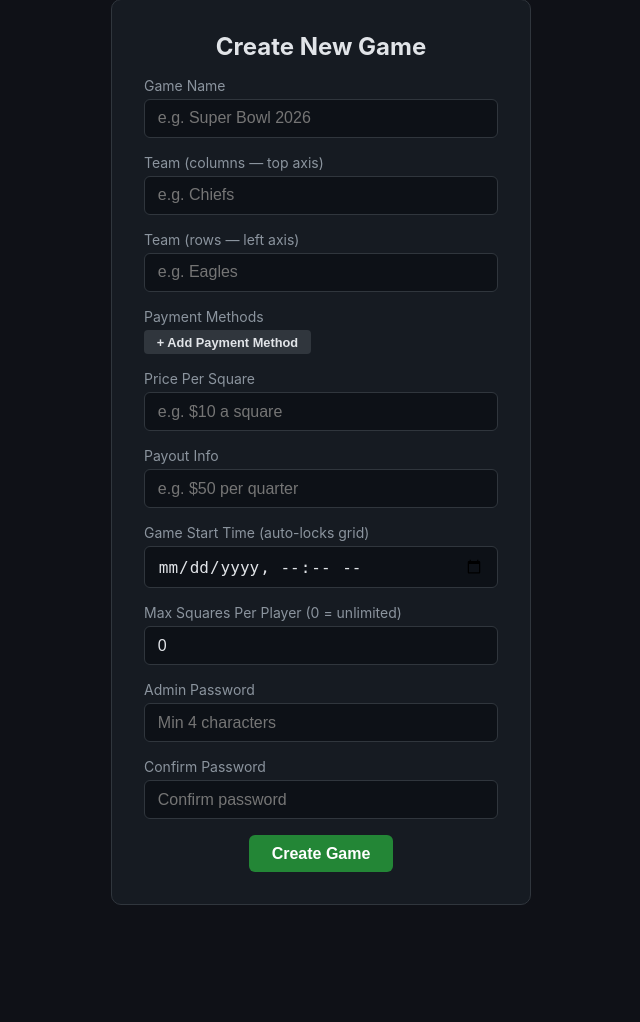
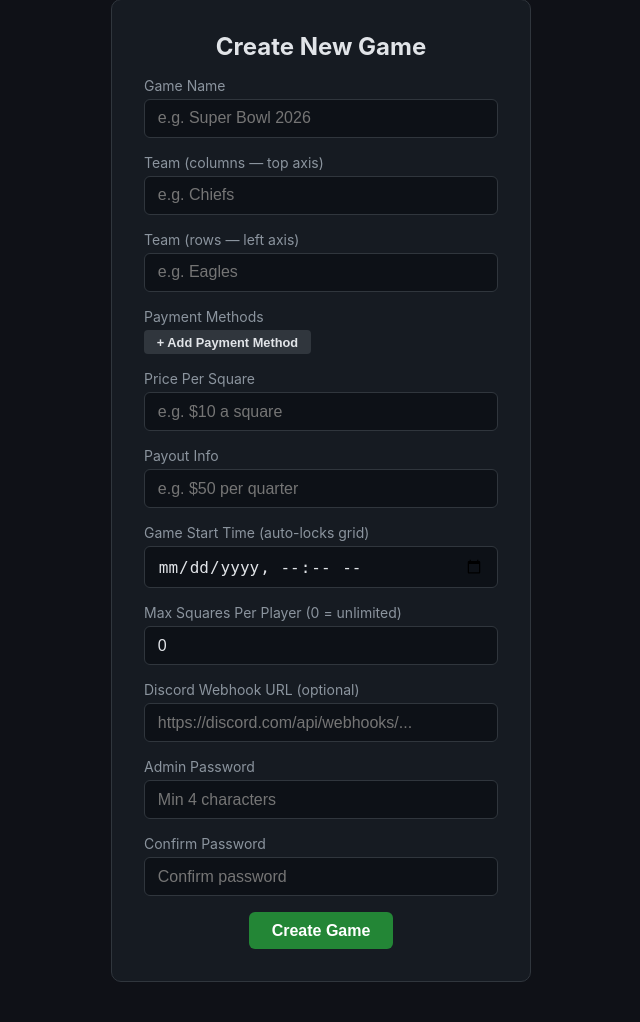
Before and after one commit to juantronn11/grid_game, a Flask app: page /create in a window 1280 px wide. Shown: the part 138-1160 px from the top of the page, without its empty margins (319-959 px from the left). Before the commit the page ends 1043 px from the top, so only its background shows below. Run offline with Flask 3, Linux system fonts and the light colour scheme; some libraries are stand-ins or nearby versions.

Commit message:
added admin/host notifications via discord setup

```diff
--- a/app.py
+++ b/app.py
@@ -3,6 +3,7 @@ import json
 import random
 import secrets
 import datetime
+import urllib.request
 import psycopg2
 import psycopg2.extras
 import psycopg2.errors
@@ -21,6 +22,7 @@ SCRIPT_DIR = os.path.dirname(os.path.abspath(__file__))
 load_dotenv(os.path.join(SCRIPT_DIR, ".env"))
 DATABASE_URL = os.environ.get("DATABASE_URL")
 SUPER_ADMIN_PASSWORD = os.environ.get("SUPER_ADMIN_PASSWORD", "admin1234")
+SUPERADMIN_DISCORD_WEBHOOK = os.environ.get("SUPERADMIN_DISCORD_WEBHOOK", "")
 
 app = Flask(__name__)
 app.secret_key = os.environ.get("SECRET_KEY", secrets.token_hex(16))
@@ -46,7 +48,8 @@ CREATE TABLE IF NOT EXISTS games (
     lock_at     TEXT NOT NULL DEFAULT '',
     square_price TEXT NOT NULL DEFAULT '',
     payout_info TEXT NOT NULL DEFAULT '',
-    max_claims  INTEGER NOT NULL DEFAULT 0
+    max_claims  INTEGER NOT NULL DEFAULT 0,
+    discord_webhook TEXT NOT NULL DEFAULT ''
 );
 
 CREATE TABLE IF NOT EXISTS claims (
@@ -112,6 +115,7 @@ MIGRATIONS = [
         requested_at TEXT NOT NULL,
         FOREIGN KEY (game_id) REFERENCES games(id)
     )""",
+    "ALTER TABLE games ADD COLUMN discord_webhook TEXT NOT NULL DEFAULT ''",
 ]
 
 
@@ -148,6 +152,22 @@ def init_db():
             db.rollback()
     cur.close()
     db.close()
+
+
+# ── Discord webhook ───────────────────────────────────────────────
+
+def send_discord_notification(webhook_url, message):
+    if not webhook_url:
+        return
+    try:
+        data = json.dumps({"content": message}).encode("utf-8")
+        req = urllib.request.Request(
+            webhook_url, data=data,
+            headers={"Content-Type": "application/json"},
+        )
+        urllib.request.urlopen(req, timeout=3)
+    except Exception:
+        pass
 
 
 # ── Grid helpers ──────────────────────────────────────────────────
@@ -308,6 +328,7 @@ def create_game():
     payout_info = request.form.get("payout_info", "").strip()
     lock_at = request.form.get("lock_at", "").strip()
     max_claims = request.form.get("max_claims", 0, type=int)
+    discord_webhook = request.form.get("discord_webhook", "").strip()
 
     game_id = secrets.token_hex(4)
     now = datetime.datetime.now().isoformat()
@@ -315,11 +336,13 @@ def create_game():
     db = get_db()
     cur = get_cursor()
     cur.execute(
-        "INSERT INTO games (id, name, admin_password_hash, created_at, row_numbers, col_numbers, team_x, team_y, payment_methods, square_price, payout_info, lock_at, max_claims) "
-        "VALUES (%s, %s, %s, %s, '[]', '[]', %s, %s, %s, %s, %s, %s, %s)",
-        (game_id, name, generate_password_hash(password), now, team_x, team_y, json.dumps(payment_methods), square_price, payout_info, lock_at, max_claims),
+        "INSERT INTO games (id, name, admin_password_hash, created_at, row_numbers, col_numbers, team_x, team_y, payment_methods, square_price, payout_info, lock_at, max_claims, discord_webhook) "
+        "VALUES (%s, %s, %s, %s, '[]', '[]', %s, %s, %s, %s, %s, %s, %s, %s)",
+        (game_id, name, generate_password_hash(password), now, team_x, team_y, json.dumps(payment_methods), square_price, payout_info, lock_at, max_claims, discord_webhook),
     )
     db.commit()
+
+    send_discord_notification(SUPERADMIN_DISCORD_WEBHOOK, f"New game '{name}' created (ID: {game_id})")
 
     admin_games = session.get("admin_games", [])
     admin_games.append(game_id)
@@ -504,6 +527,7 @@ def join_game(game_id):
                 (game_id, name, phone, now),
             )
             db.commit()
+            send_discord_notification(game["discord_webhook"], f"Player '{name}' joined game '{game['name']}'")
         except psycopg2.errors.UniqueViolation:
             db.rollback()
             flash("That name is already taken. Please use a different name.", "error")
@@ -569,6 +593,7 @@ def claim_spot(game_id):
         )
         db.commit()
         flash(f"You claimed row {row}, col {col}!", "success")
+        send_discord_notification(game["discord_webhook"], f"'{player_names[game_id]}' claimed row {row}, col {col} in '{game['name']}'")
     except psycopg2.errors.UniqueViolation:
         db.rollback()
         flash("That spot was already taken! Pick another.", "error")
@@ -578,6 +603,8 @@ def claim_spot(game_id):
         generate_and_store_numbers(game_id)
         cur.execute("UPDATE games SET is_complete = 1 WHERE id = %s", (game_id,))
         db.commit()
+        send_discord_notification(game["discord_webhook"], f"Grid is FULL for '{game['name']}'! All 100 squares claimed.")
+        send_discord_notification(SUPERADMIN_DISCORD_WEBHOOK, f"Grid is FULL for '{game['name']}' (ID: {game_id})")
 
     return redirect(url_for("game_view", game_id=game_id))
 
@@ -628,12 +655,17 @@ def request_squares(game_id):
         flash("You already have a pending request.", "error")
         return redirect(url_for("game_view", game_id=game_id))
 
+    cur.execute("SELECT name, discord_webhook FROM games WHERE id = %s", (game_id,))
+    game = cur.fetchone()
+
     now = datetime.datetime.now().isoformat()
     cur.execute(
         "INSERT INTO square_requests (game_id, player_name, status, requested_at) VALUES (%s, %s, 'pending', %s)",
         (game_id, pname, now),
     )
     db.commit()
+    if game:
+        send_discord_notification(game["discord_webhook"], f"'{pname}' requested more squares in '{game['name']}'")
     flash("Request sent to the host for more squares!", "success")
     return redirect(url_for("game_view", game_id=game_id))
 
@@ -774,6 +806,8 @@ def admin_ban(game_id):
 
     db = get_db()
     cur = get_cursor()
+    cur.execute("SELECT name FROM games WHERE id = %s", (game_id,))
+    game = cur.fetchone()
     cur.execute(
         "UPDATE players SET is_banned = 1 WHERE game_id = %s AND player_name = %s",
         (game_id, player_name),
@@ -786,6 +820,9 @@ def admin_ban(game_id):
     if count < 100:
         cur.execute("UPDATE games SET is_complete = 0 WHERE id = %s", (game_id,))
     db.commit()
+
+    if game:
+        send_discord_notification(SUPERADMIN_DISCORD_WEBHOOK, f"Player '{player_name}' BANNED from '{game['name']}' (ID: {game_id})")
 
     flash(f"Banned '{player_name}' and removed their claims.", "success")
     return redirect(url_for("admin_players", game_id=game_id))
@@ -872,10 +909,15 @@ def admin_release(game_id):
     generate_and_store_numbers(game_id)
     db = get_db()
     cur = get_cursor()
+    cur.execute("SELECT name FROM games WHERE id = %s", (game_id,))
+    game = cur.fetchone()
     cur.execute(
         "UPDATE games SET numbers_released = 1 WHERE id = %s", (game_id,)
     )
     db.commit()
+
+    if game:
+        send_discord_notification(SUPERADMIN_DISCORD_WEBHOOK, f"Numbers RELEASED for '{game['name']}' (ID: {game_id})")
 
     flash("Numbers have been released to players!", "success")
     return redirect(url_for("admin_panel", game_id=game_id))
@@ -888,7 +930,7 @@ def admin_lock(game_id):
 
     db = get_db()
     cur = get_cursor()
-    cur.execute("SELECT is_locked FROM games WHERE id = %s", (game_id,))
+    cur.execute("SELECT is_locked, name FROM games WHERE id = %s", (game_id,))
     game = cur.fetchone()
     if not game:
         abort(404)
@@ -904,6 +946,7 @@ def admin_lock(game_id):
         if count < 100:
             cur.execute("UPDATE games SET is_complete = 0 WHERE id = %s", (game_id,))
         db.commit()
+        send_discord_notification(SUPERADMIN_DISCORD_WEBHOOK, f"Game '{game['name']}' UNLOCKED (ID: {game_id})")
         flash("Game unlocked. Players can join and claim spots again.", "success")
     else:
         # Lock: fill unclaimed spots with VOID
@@ -917,6 +960,7 @@ def admin_lock(game_id):
                 )
         cur.execute("UPDATE games SET is_locked = 1, is_complete = 1 WHERE id = %s", (game_id,))
         db.commit()
+        send_discord_notification(SUPERADMIN_DISCORD_WEBHOOK, f"Game '{game['name']}' LOCKED (ID: {game_id})")
         flash("Game locked. Unclaimed spots marked as VOID.", "success")
 
     return redirect(url_for("admin_panel", game_id=game_id))
@@ -1033,6 +1077,8 @@ def superadmin_shutdown(game_id):
     cur.execute("DELETE FROM games WHERE id = %s", (game_id,))
     db.commit()
 
+    send_discord_notification(SUPERADMIN_DISCORD_WEBHOOK, f"Game '{game_name}' DELETED (ID: {game_id})")
+
     flash(f"Game '{game_name}' has been shut down and deleted.", "success")
     return redirect(url_for("superadmin_dashboard"))
 
@@ -1044,7 +1090,7 @@ def superadmin_lock(game_id):
 
     db = get_db()
     cur = get_cursor()
-    cur.execute("SELECT is_locked FROM games WHERE id = %s", (game_id,))
+    cur.execute("SELECT is_locked, name FROM games WHERE id = %s", (game_id,))
     game = cur.fetchone()
     if not game:
         abort(404)
@@ -1059,6 +1105,7 @@ def superadmin_lock(game_id):
         if count < 100:
             cur.execute("UPDATE games SET is_complete = 0 WHERE id = %s", (game_id,))
         db.commit()
+        send_discord_notification(SUPERADMIN_DISCORD_WEBHOOK, f"Game '{game['name']}' UNLOCKED by Super Admin (ID: {game_id})")
         flash("Game unlocked.", "success")
     else:
         now = datetime.datetime.now().isoformat()
@@ -1071,6 +1118,7 @@ def superadmin_lock(game_id):
                 )
         cur.execute("UPDATE games SET is_locked = 1, is_complete = 1 WHERE id = %s", (game_id,))
         db.commit()
+        send_discord_notification(SUPERADMIN_DISCORD_WEBHOOK, f"Game '{game['name']}' LOCKED by Super Admin (ID: {game_id})")
         flash("Game locked.", "success")
 
     return redirect(url_for("superadmin_dashboard"))
--- a/templates/admin_create.html
+++ b/templates/admin_create.html
@@ -32,6 +32,9 @@
         <label for="max_claims">Max Squares Per Player (0 = unlimited)</label>
         <input type="number" name="max_claims" id="max_claims" placeholder="e.g. 5" min="0" value="0" class="input">
 
+        <label for="discord_webhook">Discord Webhook URL (optional)</label>
+        <input type="url" name="discord_webhook" id="discord_webhook" placeholder="https://discord.com/api/webhooks/..." class="input">
+
         <label for="password">Admin Password</label>
         <input type="password" name="password" id="password" placeholder="Min 4 characters" required minlength="4" class="input">
 
```
Also changed, not shown: README.md.
